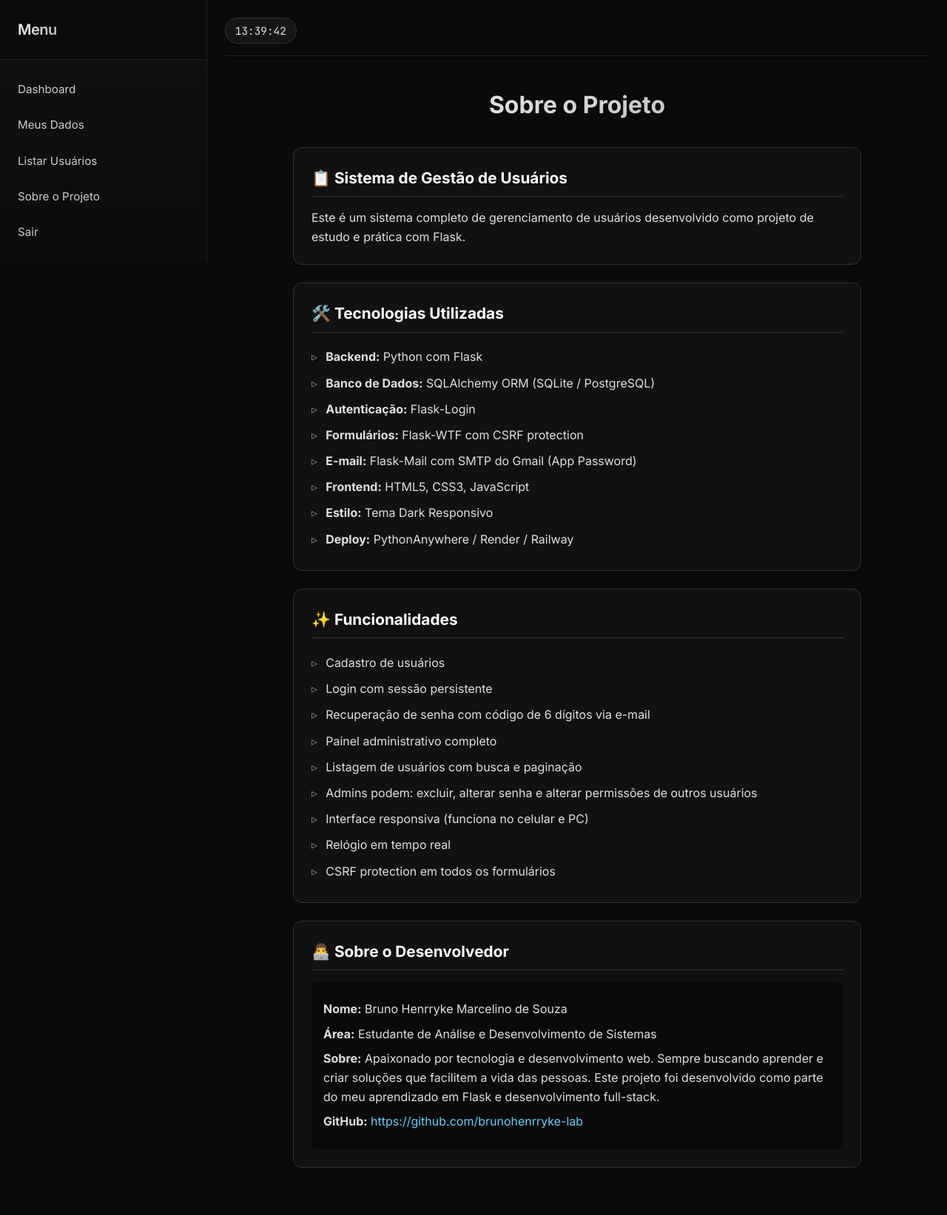
After one commit to brunohenrryke-lab/Gest-o-de-Usu-rios, a Flask app: page /about in a window 1280 px wide. The commit adds this page. Shown: the whole page at 74% size. Run offline with Flask 3, Linux system fonts and the light colour scheme; the visitor is signed in with stand-in values (Sample User, id 1).

Commit message:
Sistema completo com melhorias: botão voltar, modais, permissões e página sobre

```diff
--- a/app.py
+++ b/app.py
@@ -7,7 +7,7 @@ from config import Config
 from models import User, PasswordReset
 from forms import (LoginForm, RegistrationForm, ForgotPasswordForm,
                    ResetPasswordForm, ChangePasswordForm,
-                   AdminChangePasswordForm)
+                   AdminChangePasswordForm, AdminChangeRoleForm)
 from utils import send_reset_code, generate_reset_code
 
 def create_app():
@@ -93,7 +93,6 @@ def create_app():
             user = User.query.filter_by(email=form.email.data).first()
             if user:
                 code = generate_reset_code()
-                # NÃO passar expires_at; o default do modelo será usado (5 minutos)
                 reset = PasswordReset(email=form.email.data, code=code)
                 db.session.add(reset)
                 db.session.commit()
@@ -142,13 +141,21 @@ def create_app():
                 flash('Current password is incorrect.', 'danger')
         return render_template('profile.html', user=current_user, form=form)
 
-    @app.route('/admin/users')
+    @app.route('/about')
+    @login_required
+    def about():
+        developer = {
+            'name': 'Bruno Henrryke Marcelino de Souza',
+            'area': 'Estudante de Análise e Desenvolvimento de Sistemas',
+            'bio': 'Apaixonado por tecnologia e desenvolvimento web. Sempre buscando aprender e criar soluções que facilitem a vida das pessoas. Este projeto foi desenvolvido como parte do meu aprendizado em Flask e desenvolvimento full-stack.',
+            'github': 'https://github.com/brunohenrryke-lab',
+            'linkedin': 'https://www.linkedin.com/in/bruno-henrryke'
+        }
+        return render_template('about.html', developer=developer)
+
+    @app.route('/users')
     @login_required
     def user_list():
-        if not current_user.is_admin:
-            flash('Access denied.', 'danger')
-            return redirect(url_for('dashboard'))
-
         page = request.args.get('page', 1, type=int)
         search = request.args.get('search', '')
 
@@ -168,7 +175,7 @@ def create_app():
     def delete_user(user_id):
         if not current_user.is_admin:
             flash('Access denied.', 'danger')
-            return redirect(url_for('dashboard'))
+            return redirect(url_for('user_list'))
 
         user = User.query.get_or_404(user_id)
         if user.id == current_user.id:
@@ -185,7 +192,7 @@ def create_app():
     def admin_change_password(user_id):
         if not current_user.is_admin:
             flash('Access denied.', 'danger')
-            return redirect(url_for('dashboard'))
+            return redirect(url_for('user_list'))
 
         user = User.query.get_or_404(user_id)
         form = AdminChangePasswordForm()
@@ -195,6 +202,27 @@ def create_app():
             flash(f'Password for {user.username} has been changed.', 'success')
         else:
             flash('Invalid password.', 'danger')
+        return redirect(url_for('user_list'))
+
+    @app.route('/admin/user/<int:user_id>/change-role', methods=['POST'])
+    @login_required
+    def admin_change_role(user_id):
+        if not current_user.is_admin:
+            flash('Access denied.', 'danger')
+            return redirect(url_for('user_list'))
+
+        user = User.query.get_or_404(user_id)
+        if user.id == current_user.id:
+            flash('You cannot change your own role.', 'danger')
+            return redirect(url_for('user_list'))
+
+        form = AdminChangeRoleForm()
+        if form.validate_on_submit():
+            user.is_admin = form.is_admin.data
+            db.session.commit()
+            flash(f'Role for {user.username} has been updated.', 'success')
+        else:
+            flash('Invalid selection.', 'danger')
         return redirect(url_for('user_list'))
 
     # Error handlers
--- a/forms.py
+++ b/forms.py
@@ -46,3 +46,7 @@ class AdminChangePasswordForm(FlaskForm):
     new_password = PasswordField('New Password', validators=[DataRequired(), Length(min=6)])
     confirm_password = PasswordField('Confirm Password', validators=[DataRequired(), EqualTo('new_password')])
     submit = SubmitField('Change Password')
+
+class AdminChangeRoleForm(FlaskForm):
+    is_admin = BooleanField('Administrator')
+    submit = SubmitField('Update Role')
--- /dev/null
+++ b/templates/about.html
@@ -0,0 +1,123 @@
+{% extends "base.html" %}
+{% block content %}
+<div class="about-container">
+    <h1>Sobre o Projeto</h1>
+
+    <div class="about-section">
+        <h2>📋 Sistema de Gestão de Usuários</h2>
+        <p>Este é um sistema completo de gerenciamento de usuários desenvolvido como projeto de estudo e prática com Flask.</p>
+    </div>
+
+    <div class="about-section">
+        <h2>🛠️ Tecnologias Utilizadas</h2>
+        <ul>
+            <li><strong>Backend:</strong> Python com Flask</li>
+            <li><strong>Banco de Dados:</strong> SQLAlchemy ORM (SQLite / PostgreSQL)</li>
+            <li><strong>Autenticação:</strong> Flask-Login</li>
+            <li><strong>Formulários:</strong> Flask-WTF com CSRF protection</li>
+            <li><strong>E-mail:</strong> Flask-Mail com SMTP do Gmail (App Password)</li>
+            <li><strong>Frontend:</strong> HTML5, CSS3, JavaScript</li>
+            <li><strong>Estilo:</strong> Tema Dark Responsivo</li>
+            <li><strong>Deploy:</strong> PythonAnywhere / Render / Railway</li>
+        </ul>
+    </div>
+
+    <div class="about-section">
+        <h2>✨ Funcionalidades</h2>
+        <ul>
+            <li>Cadastro de usuários</li>
+            <li>Login com sessão persistente</li>
+            <li>Recuperação de senha com código de 6 dígitos via e-mail</li>
+            <li>Painel administrativo completo</li>
+            <li>Listagem de usuários com busca e paginação</li>
+            <li>Admins podem: excluir, alterar senha e alterar permissões de outros usuários</li>
+            <li>Interface responsiva (funciona no celular e PC)</li>
+            <li>Relógio em tempo real</li>
+            <li>CSRF protection em todos os formulários</li>
+        </ul>
+    </div>
+
+    <div class="about-section">
+        <h2>👨‍💻 Sobre o Desenvolvedor</h2>
+        <div class="developer-info">
+            <p><strong>Nome:</strong> {{ developer.name }}</p>
+            <p><strong>Área:</strong> {{ developer.area }}</p>
+            <p><strong>Sobre:</strong> {{ developer.bio }}</p>
+            {% if developer.github %}
+            <p><strong>GitHub:</strong> <a href="{{ developer.github }}" target="_blank">{{ developer.github }}</a></p>
+            {% endif %}
+        </div>
+    </div>
+</div>
+
+<style>
+.about-container {
+    max-width: 800px;
+    margin: 0 auto;
+    padding: 1rem;
+}
+
+.about-container h1 {
+    text-align: center;
+    margin-bottom: 2rem;
+    background: linear-gradient(135deg, #fff, #aaa);
+    -webkit-background-clip: text;
+    background-clip: text;
+    color: transparent;
+}
+
+.about-section {
+    background: #111;
+    border: 1px solid #333;
+    border-radius: 12px;
+    padding: 1.5rem;
+    margin-bottom: 1.5rem;
+}
+
+.about-section h2 {
+    color: #fff;
+    margin-bottom: 1rem;
+    font-size: 1.3rem;
+    border-bottom: 1px solid #333;
+    padding-bottom: 0.5rem;
+}
+
+.about-section ul {
+    list-style: none;
+    padding-left: 0;
+}
+
+.about-section li {
+    padding: 0.3rem 0;
+    padding-left: 1.2rem;
+    position: relative;
+}
+
+.about-section li:before {
+    content: "▹";
+    position: absolute;
+    left: 0;
+    color: #888;
+}
+
+.developer-info {
+    background: #0a0a0a;
+    padding: 1rem;
+    border-radius: 8px;
+    margin-top: 0.5rem;
+}
+
+.developer-info p {
+    margin: 0.5rem 0;
+}
+
+.developer-info a {
+    color: #66ccff;
+    text-decoration: none;
+}
+
+.developer-info a:hover {
+    text-decoration: underline;
+}
+</style>
+{% endblock %}
--- a/templates/base.html
+++ b/templates/base.html
@@ -4,8 +4,6 @@
     <meta charset="UTF-8">
     <meta name="viewport" content="width=device-width, initial-scale=1.0, user-scalable=yes">
     <title>User Management System</title>
-    <link rel="icon" href="{{ url_for('static', filename='favicon.ico') }}">
-    <!-- Fontes modernas -->
     <link href="https://fonts.googleapis.com/css2?family=Inter:wght@400;500;600;700&display=swap" rel="stylesheet">
     <link href="https://fonts.googleapis.com/css2?family=JetBrains+Mono&display=swap" rel="stylesheet">
     <link rel="stylesheet" href="{{ url_for('static', filename='css/style.css') }}">
@@ -14,7 +12,6 @@
 <body>
     <div class="wrapper">
         {% if current_user.is_authenticated %}
-        <!-- Sidebar -->
         <nav class="sidebar" id="sidebar">
             <div class="sidebar-header">
                 <h3>Menu</h3>
@@ -23,10 +20,8 @@
             <ul class="sidebar-nav">
                 <li><a href="{{ url_for('dashboard') }}">Dashboard</a></li>
                 <li><a href="{{ url_for('profile') }}">Meus Dados</a></li>
-                {% if current_user.is_admin %}
                 <li><a href="{{ url_for('user_list') }}">Listar Usuários</a></li>
-                {% endif %}
-                <li><a href="{{ url_for('dashboard') }}#sobre">Sobre o Projeto</a></li>
+                <li><a href="{{ url_for('about') }}">Sobre o Projeto</a></li>
                 <li><a href="{{ url_for('logout') }}">Sair</a></li>
             </ul>
         </nav>
@@ -42,7 +37,6 @@
             </header>
         {% endif %}
 
-            <!-- Flash messages melhoradas -->
             <div class="flash-messages">
                 {% with messages = get_flashed_messages(with_categories=true) %}
                     {% if messages %}
@@ -56,20 +50,19 @@
                 {% endwith %}
             </div>
 
-            <!-- Botão de voltar -->
+            {% if request.endpoint not in ['index', 'login', 'register', 'about'] %}
             <div class="back-button-container">
                 <button onclick="window.history.back();" class="btn-back">← Voltar</button>
             </div>
+            {% endif %}
 
-            <!-- Conteúdo principal -->
             {% block content %}{% endblock %}
 
-        </div> <!-- fecha .main-content -->
-    </div> <!-- fecha .wrapper -->
+        </div>
+    </div>
 
     <script src="{{ url_for('static', filename='js/clock.js') }}"></script>
     <script>
-        // Sidebar toggle
         const sidebar = document.getElementById('sidebar');
         const openBtn = document.getElementById('openSidebar');
         const closeBtn = document.getElementById('closeSidebar');
@@ -78,7 +71,6 @@
             closeBtn.addEventListener('click', () => sidebar.classList.remove('active'));
         }
 
-        // Auto dismiss flash messages after 5 seconds
         setTimeout(function() {
             var alerts = document.querySelectorAll('.alert');
             alerts.forEach(function(alert) {
```
Also changed, not shown: templates/dashboard.html (+4 -3 lines), templates/readme_content.html (deleted, +0 -10 lines), templates/user_list.html (+48 -23 lines), utils.py (+5 -6 lines), instance/app.db, 1 other file.
